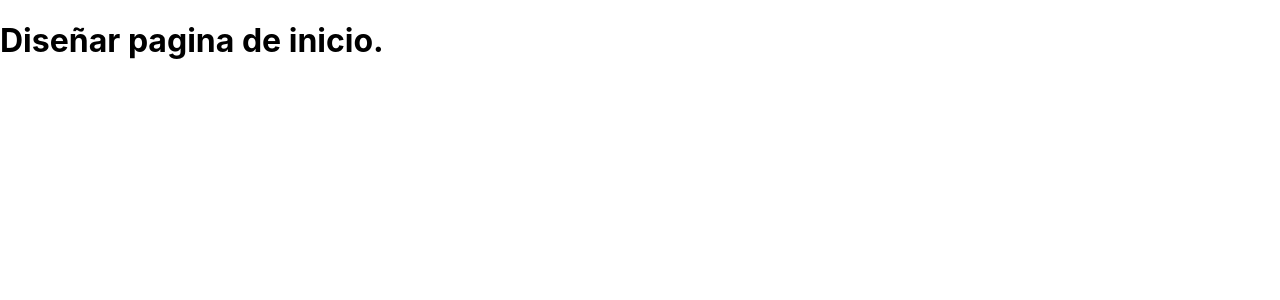
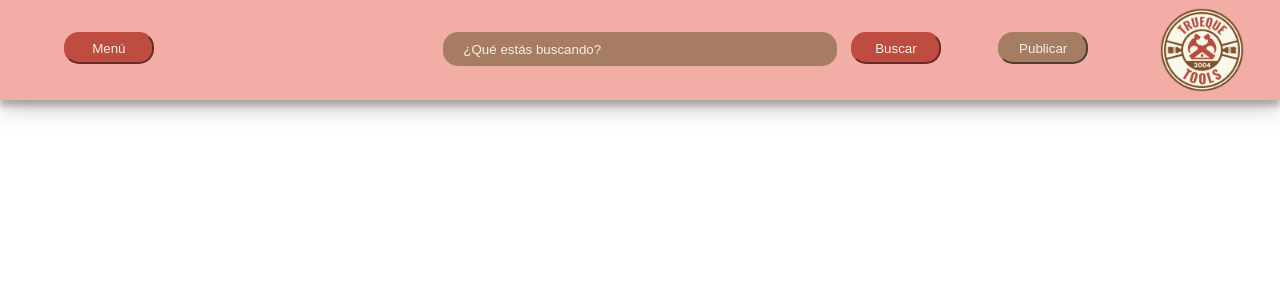
Before and after one commit to leodelmas00/front-truequetools, a React (Create React App) app: page /SignIn in a window 1280 px wide. Shown: the top 300 px of the page. Built offline with nearby package versions, Linux system fonts and the light colour scheme.

Commit message:
hice algo del home

```diff
--- a/package.json
+++ b/package.json
@@ -9,6 +9,7 @@
     "animate.css": "^4.1.1",
     "react": "^18.3.1",
     "react-dom": "^18.3.1",
+    "react-router-dom": "^6.23.0",
     "react-scripts": "5.0.1",
     "web-vitals": "^2.1.4",
     "wouter": "^3.1.2"
--- a/src/components/LogIn.jsx
+++ b/src/components/LogIn.jsx
@@ -1,7 +1,7 @@
 import React, { useState } from 'react';
 import { Link } from 'wouter';
 import '../styles/login.css'; // Importa el archivo de estilos CSS
-import FONDO_LOGIN from '../logo_1/FONDO_LOGIN.png'; // Importa la imagen
+
 import 'animate.css';
 
 function LogIn() {
--- a/src/components/SignIn.jsx
+++ b/src/components/SignIn.jsx
@@ -1,6 +1,38 @@
+import React, { useState } from 'react';
+import '../styles/home.css'; // Importa el archivo de estilos CSS desde la carpeta styles
+import 'animate.css';
+import logoImg from '../logo_1/logo_1_sinfondo.png'; // Importa la imagen desde la carpeta logo_1
+
 function SignIn() {
+    const [menuOpen, setMenuOpen] = useState(false);
+
+    const toggleMenu = () => {
+        setMenuOpen(!menuOpen);
+    };
+
+    const handleLogoClick = (event) => {
+        event.preventDefault(); // Evita el comportamiento predeterminado del enlace
+        window.location.reload(); // Recarga la página actual
+    };
+
     return (
-        <h1>Diseñar pagina de inicio.</h1>
+        <div className="backgroundHome">
+            <input type="text" className="search-box " placeholder="¿Qué estás buscando?" />
+            <button className="buscar-button">Buscar</button>
+            <button className="publicar-button">Publicar</button>
+            <a href="/" onClick={handleLogoClick}>
+                <img src={logoImg} alt="Logo" className="logo" />
+            </a>
+            <div className="rectangle"></div>
+            <div className={`menu ${menuOpen ? 'open' : ''}`}>
+                <ul>
+                    <li>Item 1</li>
+                    <li>Item 2</li>
+                    <li>Item 3</li>
+                </ul>
+            </div>
+            <button className="menu-button" onClick={toggleMenu}>Menú</button>
+        </div>
     );
 }
 
--- /dev/null
+++ b/src/styles/home.css
@@ -0,0 +1,103 @@
+.backgroundHome {
+    position: relative; /* Asegura que el menú esté posicionado correctamente dentro de este contenedor */
+}
+
+.rectangle {
+    width: 100%;
+    height: 100px; /* Altura del rectángulo */
+    background-color: #f2ada7; /* Color del rectángulo */
+    box-shadow: rgba(0, 0, 0, 0.19) 0px 10px 20px, rgba(0, 0, 0, 0.23) 0px 6px 6px;
+}
+
+.menu {
+    position: absolute;
+    top: 100px; /* Coloca el menú justo debajo del rectángulo */
+    left: 0;
+    background-color: white;
+    padding: 10px;
+    display: none;
+}
+
+.menu.open {
+    display: block;
+    width: 15%;
+    height: 86.9vh;
+    background-color: #f2ada7;
+    box-shadow: rgba(0, 0, 0, 0.19) 0px 10px 20px, rgba(0, 0, 0, 0.23) 0px 6px 6px;
+
+}
+
+.menu ul {
+    list-style-type: none;
+    padding: 0;
+}
+
+.menu li {
+    padding: 5px 0;
+}
+
+.menu-button {
+    position: absolute;
+    top: 4vh;
+    left: 5vw;
+    z-index: 9999; /* Asegura que el botón del menú esté arriba de otros elementos */
+    border-radius: 15px;
+    width: 7vw;
+    height: 4vh;
+    color:#f2f0e4;
+    background-color: #bf4c41;
+    border-color: #bf4c41;
+
+}
+
+.buscar-button{
+    position: absolute;
+    top: 4vh;
+    left: 66.5vw;
+    z-index: 9999; /* Asegura que el botón del menú esté arriba de otros elementos */
+    border-radius: 15px;
+    width: 7vw;
+    height: 4vh;
+    color:#f2f0e4;
+    background-color: #bf4c41;
+    border-color: #bf4c41;
+}
+
+.search-box {
+    position: absolute;
+    top: 4vh; /* Ajusta la posición vertical */
+    left: 50%; /* Centra horizontalmente */
+    transform: translateX(-50%); /* Ajusta el centrado horizontal */
+    width: 30vw; /* Ancho de la casilla de búsqueda */
+    height: 3vh; /* Altura de la casilla de búsqueda */
+    border: 0px solid #f2f0e4; /* Borde de la casilla de búsqueda */
+    border-radius: 15px; /* Borde redondeado */
+    padding: 5px; /* Espacio interno */
+    background-color: #a67c63;
+    color: #f2f0e4;
+}
+
+.search-box::placeholder {
+    color: #f2f0e4; /* Cambia el color del texto del marcador de posición */
+    padding-left: 1.2vw;
+}
+
+.publicar-button{
+    position: absolute;
+    top: 4vh;
+    left: 78vw;
+    z-index: 9999;
+    border-radius: 15px;
+    width: 7vw;
+    height: 4vh;
+    color:#f2f0e4;
+    background-color: #a67c63;
+    border-color: #a67c63;
+}
+
+.logo {
+    position: absolute;
+    left: 90vw;
+    width: 100px; /* Ancho deseado */
+    height: auto; /* Esto permite mantener la proporción de la imagen */
+}
```
Also changed, not shown: src/logo_1/logo_1_sinfondo.png (added), 1 other file (tests, documents, lock files or other folders).
